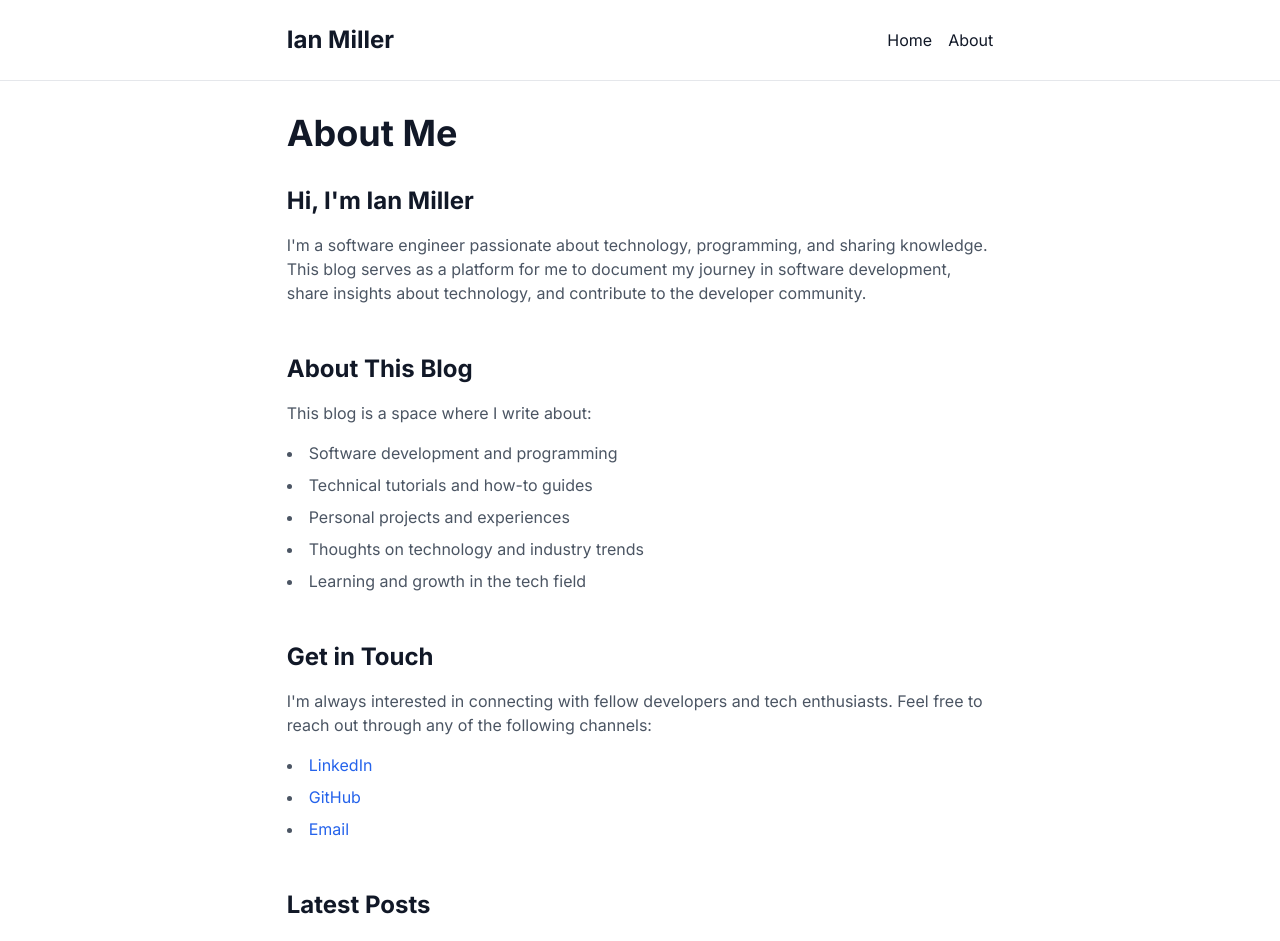
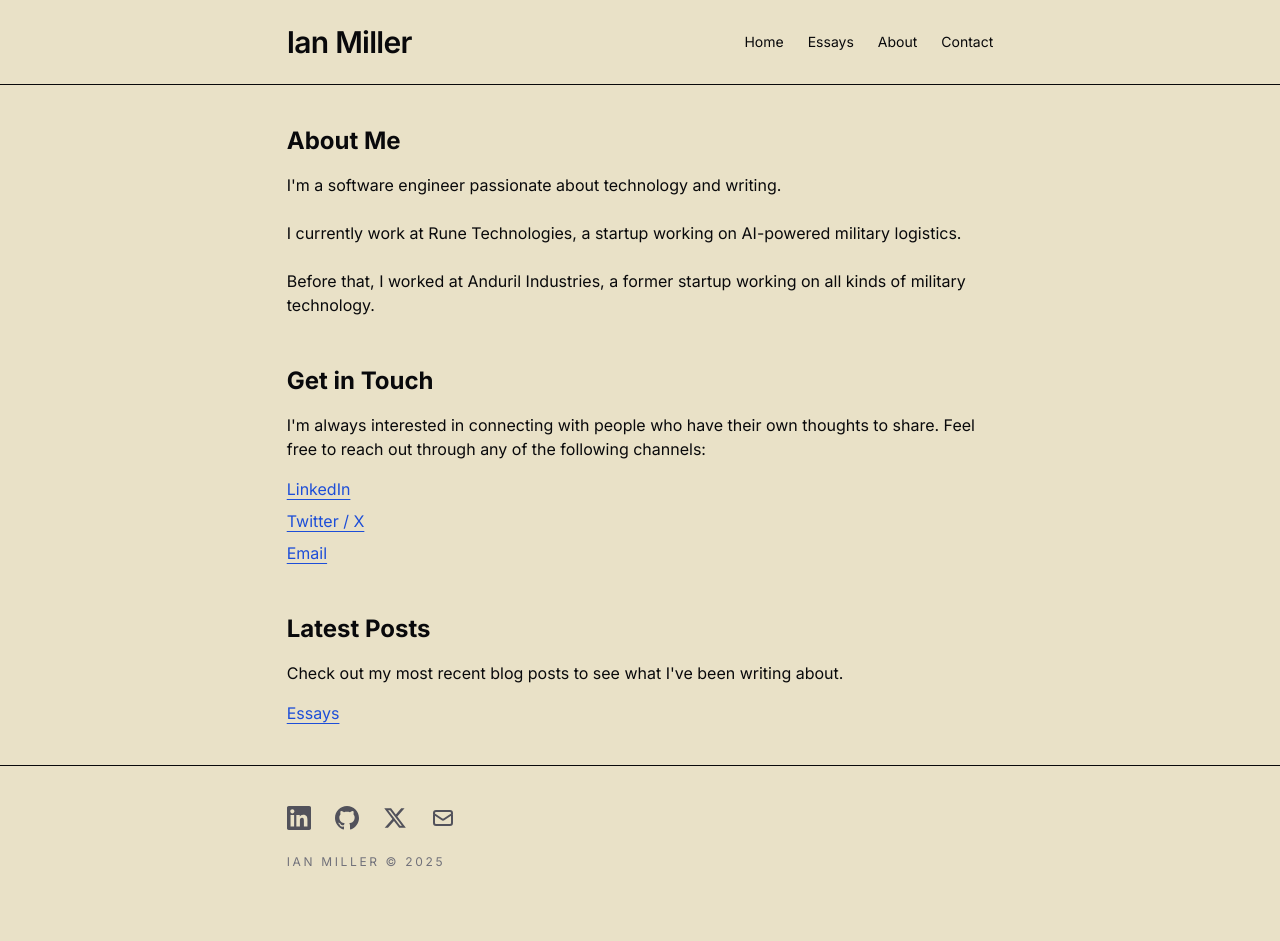
Before and after one commit to miller-ian/ian-writing, a Next.js app: page /about in a window 1280 px wide. Shown: the top 941 px of the page. After the commit the page ends 910 px from the top, so only its background shows below. Built offline with nearby package versions, Linux system fonts and the light colour scheme.

Commit message:
style overhaul

```diff
--- a/app/[id]/page.tsx
+++ b/app/[id]/page.tsx
@@ -28,7 +28,7 @@ export default async function BlogPost({ params }: { params: { id: string } }) {
       <header className="mb-8">
         <h1 className="text-4xl font-bold mb-4">{post.title}</h1>
         <time className="text-gray-600 dark:text-gray-400">
-          {format(new Date(post.date), 'MMMM d, yyyy')}
+          {format(new Date(post.date), 'MMMM yyyy')}
         </time>
       </header>
       <div
--- a/app/about/page.tsx
+++ b/app/about/page.tsx
@@ -6,79 +6,61 @@ export const revalidate = false
 export default function AboutPage() {
   return (
     <div className="max-w-[70ch] mx-auto">
-      <h1 className="text-4xl font-bold mb-8">About Me</h1>
 
       <section className="mb-12">
-        <h2 className="text-2xl font-bold mb-4">Hi, I'm Ian Miller</h2>
-        <p className="text-gray-600 dark:text-gray-400 mb-4">
-          I'm a software engineer passionate about technology, programming, and sharing knowledge.
-          This blog serves as a platform for me to document my journey in software development,
-          share insights about technology, and contribute to the developer community.
+        <h2 className="text-2xl font-bold mb-4">About Me</h2>
+        <p className="text-zinc-950 mb-4">
+          I'm a software engineer passionate about technology and writing. <br /> <br />
+
+          I currently work at Rune Technologies, a startup working on AI-powered military logistics. <br /> <br />
+
+          Before that, I worked at Anduril Industries, a former startup working on all kinds of military technology.
         </p>
       </section>
 
-      <section className="mb-12">
-        <h2 className="text-2xl font-bold mb-4">About This Blog</h2>
-        <p className="text-gray-600 dark:text-gray-400 mb-4">
-          This blog is a space where I write about:
-        </p>
-        <ul className="list-disc list-inside text-gray-600 dark:text-gray-400 space-y-2 mb-4">
-          <li>Software development and programming</li>
-          <li>Technical tutorials and how-to guides</li>
-          <li>Personal projects and experiences</li>
-          <li>Thoughts on technology and industry trends</li>
-          <li>Learning and growth in the tech field</li>
-        </ul>
-      </section>
 
       <section className="mb-12">
         <h2 className="text-2xl font-bold mb-4">Get in Touch</h2>
-        <p className="text-gray-600 dark:text-gray-400 mb-4">
-          I'm always interested in connecting with fellow developers and tech enthusiasts.
+        <p className="text-zinc-950 mb-4">
+          I'm always interested in connecting with people who have their own thoughts to share.
           Feel free to reach out through any of the following channels:
         </p>
-        <ul className="list-disc list-inside text-gray-600 dark:text-gray-400 space-y-2">
-          <li>
+        <div className="text-zinc-950 space-y-2">
           <a
             href="https://www.linkedin.com/in/ian-miller-48812b14a/"
             target="_blank"
             rel="noopener noreferrer"
-              className="text-blue-600 hover:text-blue-800 dark:text-blue-400 dark:hover:text-blue-300"
+            className="block text-blue-700 hover:text-blue-900 underline underline-offset-4 decoration-current"
           >
             LinkedIn
           </a>
-          </li>
-          <li>
           <a
-              href="https://github.com/miller-ian"
+            href="https://x.com/miller__ian"
             target="_blank"
             rel="noopener noreferrer"
-              className="text-blue-600 hover:text-blue-800 dark:text-blue-400 dark:hover:text-blue-300"
+            className="block text-blue-700 hover:text-blue-900 underline underline-offset-4 decoration-current"
           >
-              GitHub
+            Twitter / X
           </a>
-          </li>
-          <li>
-            <a
-              href="mailto:imaxm7@gmail.com"
-              className="text-blue-600 hover:text-blue-800 dark:text-blue-400 dark:hover:text-blue-300"
+          <Link
+            href="/contact"
+            className="block text-blue-700 hover:text-blue-900 underline underline-offset-4 decoration-current"
           >
             Email
-            </a>
-          </li>
-        </ul>
+          </Link>
+        </div>
       </section>
 
       <section>
         <h2 className="text-2xl font-bold mb-4">Latest Posts</h2>
-        <p className="text-gray-600 dark:text-gray-400 mb-4">
+        <p className="text-zinc-950 mb-4">
           Check out my most recent blog posts to see what I've been writing about.
         </p>
         <Link
-          href="/"
-          className="inline-block bg-blue-600 text-white px-6 py-3 rounded-lg hover:bg-blue-700 transition-colors"
+          href="/essays"
+          className="text-blue-700 hover:text-blue-900 underline underline-offset-4 decoration-current"
         >
-          View Blog Posts
+          Essays
         </Link>
       </section>
     </div>
--- /dev/null
+++ b/app/essays/page.tsx
@@ -0,0 +1,31 @@
+import Link from 'next/link'
+import { getAllPosts } from '@/lib/posts'
+
+export const dynamic = 'force-static'
+export const revalidate = false
+
+export default async function EssaysPage() {
+  const posts = await getAllPosts()
+
+  return (
+    <div className="max-w-[70ch] mx-auto">
+      <div className="space-y-3">
+        {posts.map((post) => (
+          <article key={post.id} className="py-1">
+            <h2 className="text-sm sm:text-base font-medium tracking-tight">
+              <Link
+                href={`/${post.id}`}
+                className="text-blue-700 hover:text-blue-900 visited:text-purple-700 underline underline-offset-4 decoration-current hover:decoration-current"
+              >
+                {post.title}
+              </Link>
+            </h2>
+          </article>
+        ))}
+        {posts.length === 0 && (
+          <p className="text-zinc-500">No essays yet. Check back soon!</p>
+        )}
+      </div>
+    </div>
+  )
+}
--- a/app/globals.css
+++ b/app/globals.css
@@ -3,17 +3,35 @@
 @tailwind utilities;
 
 @layer base {
+  :root {
+    color-scheme: light;
+  }
+
   body {
-    @apply antialiased;
+    /* light tan background */
+    @apply antialiased text-zinc-950;
+    background-color: #e9e1c7; /* matched to home-hero.png background */
   }
 }
 
 @layer components {
   .prose {
-    @apply max-w-[70ch];
+    @apply max-w-[70ch] text-zinc-950;
   }
 
   .prose a {
-    @apply text-blue-600 dark:text-blue-400 no-underline hover:underline;
+    @apply text-zinc-950 underline underline-offset-4 decoration-zinc-300 hover:decoration-zinc-950;
+  }
+
+  .flux-h1 {
+    @apply text-4xl sm:text-6xl font-semibold tracking-tight text-zinc-950;
+  }
+
+  .flux-kicker {
+    @apply text-xs tracking-[0.22em] uppercase text-zinc-500;
+  }
+
+  .flux-divider {
+    @apply border-t border-zinc-950;
   }
 }
--- a/app/layout.tsx
+++ b/app/layout.tsx
@@ -4,7 +4,7 @@ import { Inter } from 'next/font/google'
 import Link from 'next/link'
 import Script from 'next/script'
 
-const inter = Inter({ subsets: ['latin'] })
+const inter = Inter({ subsets: ['latin'], variable: '--font-sans' })
 
 export const metadata: Metadata = {
   title: 'Ian Miller',
@@ -21,33 +21,38 @@ export default function RootLayout({
 }) {
   return (
     <html lang="en">
-      <body className={`${inter.className} bg-white text-gray-900 dark:bg-gray-900 dark:text-white`}>
+      <body className={`${inter.variable} font-sans text-zinc-950`}>
         <div className="min-h-screen">
-          <header className="border-b border-gray-200 dark:border-gray-700">
+          <header className="border-b border-zinc-950">
             <div className="max-w-[70ch] mx-auto py-6">
-              <nav className="flex justify-between items-center">
-                <Link href="/" className="text-2xl font-bold hover:text-blue-600 dark:hover:text-blue-400">
+              <nav className="flex items-center justify-between">
+                <Link
+                  href="/"
+                  className="text-2xl sm:text-3xl font-semibold tracking-tight text-zinc-950 hover:underline underline-offset-4 decoration-zinc-300"
+                >
                   Ian Miller
                 </Link>
-                <div className="space-x-4">
-                  <Link href="/" className="hover:text-blue-600 dark:hover:text-blue-400">Home</Link>
-                  <a href="/about" className="hover:text-blue-600 dark:hover:text-blue-400">About</a>
+                <div className="flex items-center gap-6 text-sm text-zinc-950">
+                  <Link href="/" className="hover:underline underline-offset-4 decoration-zinc-300">Home</Link>
+                  <Link href="/essays" className="hover:underline underline-offset-4 decoration-zinc-300">Essays</Link>
+                  <a href="/about" className="hover:underline underline-offset-4 decoration-zinc-300">About</a>
+                  <a href="/contact" className="hover:underline underline-offset-4 decoration-zinc-300">Contact</a>
                 </div>
               </nav>
             </div>
           </header>
-          <main className="py-8">
+          <main className="py-10">
             {children}
           </main>
-          <footer className="border-t border-gray-200 dark:border-gray-700">
-            <div className="container mx-auto px-4 py-6">
-              <div className="flex flex-col items-center space-y-4">
-                <div className="flex space-x-6">
+          <footer className="border-t border-zinc-950">
+            <div className="max-w-[70ch] mx-auto py-10">
+              <div className="flex flex-col gap-6">
+                <div className="flex flex-wrap gap-x-6 gap-y-3">
                   <a
                     href="https://www.linkedin.com/in/ian-miller-48812b14a/"
                     target="_blank"
                     rel="noopener noreferrer"
-                    className="text-gray-600 hover:text-blue-600 dark:text-gray-400 dark:hover:text-blue-400"
+                    className="text-zinc-600 hover:text-zinc-950"
                     aria-label="LinkedIn"
                   >
                     <svg className="h-6 w-6" fill="currentColor" viewBox="0 0 24 24">
@@ -58,7 +63,7 @@ export default function RootLayout({
                     href="https://github.com/miller-ian"
                     target="_blank"
                     rel="noopener noreferrer"
-                    className="text-gray-600 hover:text-blue-600 dark:text-gray-400 dark:hover:text-blue-400"
+                    className="text-zinc-600 hover:text-zinc-950"
                     aria-label="GitHub"
                   >
                     <svg className="h-6 w-6" fill="currentColor" viewBox="0 0 24 24">
@@ -69,7 +74,7 @@ export default function RootLayout({
                     href="https://x.com/miller__ian"
                     target="_blank"
                     rel="noopener noreferrer"
-                    className="text-gray-600 hover:text-blue-600 dark:text-gray-400 dark:hover:text-blue-400"
+                    className="text-zinc-600 hover:text-zinc-950"
                     aria-label="X (Twitter)"
                   >
                     <svg className="h-6 w-6" fill="currentColor" viewBox="0 0 24 24">
@@ -78,7 +83,7 @@ export default function RootLayout({
                   </a>
                   <Link
                     href="/contact"
-                    className="text-gray-600 hover:text-blue-600 dark:text-gray-400 dark:hover:text-blue-400"
+                    className="text-zinc-600 hover:text-zinc-950"
                     aria-label="Email"
                   >
                     <svg className="h-6 w-6" fill="none" stroke="currentColor" viewBox="0 0 24 24">
@@ -86,8 +91,8 @@ export default function RootLayout({
                     </svg>
                   </Link>
                 </div>
-                <div className="text-center text-gray-600 dark:text-gray-400">
-                  © {new Date().getFullYear()} Ian Miller. All rights reserved.
+                <div className="text-xs tracking-[0.22em] uppercase text-zinc-500">
+                  Ian Miller © {new Date().getFullYear()}
                 </div>
               </div>
             </div>
--- a/tailwind.config.js
+++ b/tailwind.config.js
@@ -7,6 +7,15 @@ module.exports = {
   ],
   theme: {
     extend: {
+      fontFamily: {
+        sans: ['var(--font-sans)', 'ui-sans-serif', 'system-ui'],
+      },
+      colors: {
+        ink: {
+          950: '#050505',
+          900: '#0a0a0a',
+        },
+      },
       typography: {
         DEFAULT: {
           css: {
```
Also changed, not shown: app/contact/page.tsx (+4 -4 lines), app/page.tsx (+11 -33 lines), 1 other file (tests, documents, lock files or other folders). Lines whose indentation alone changed are shown as unchanged.
